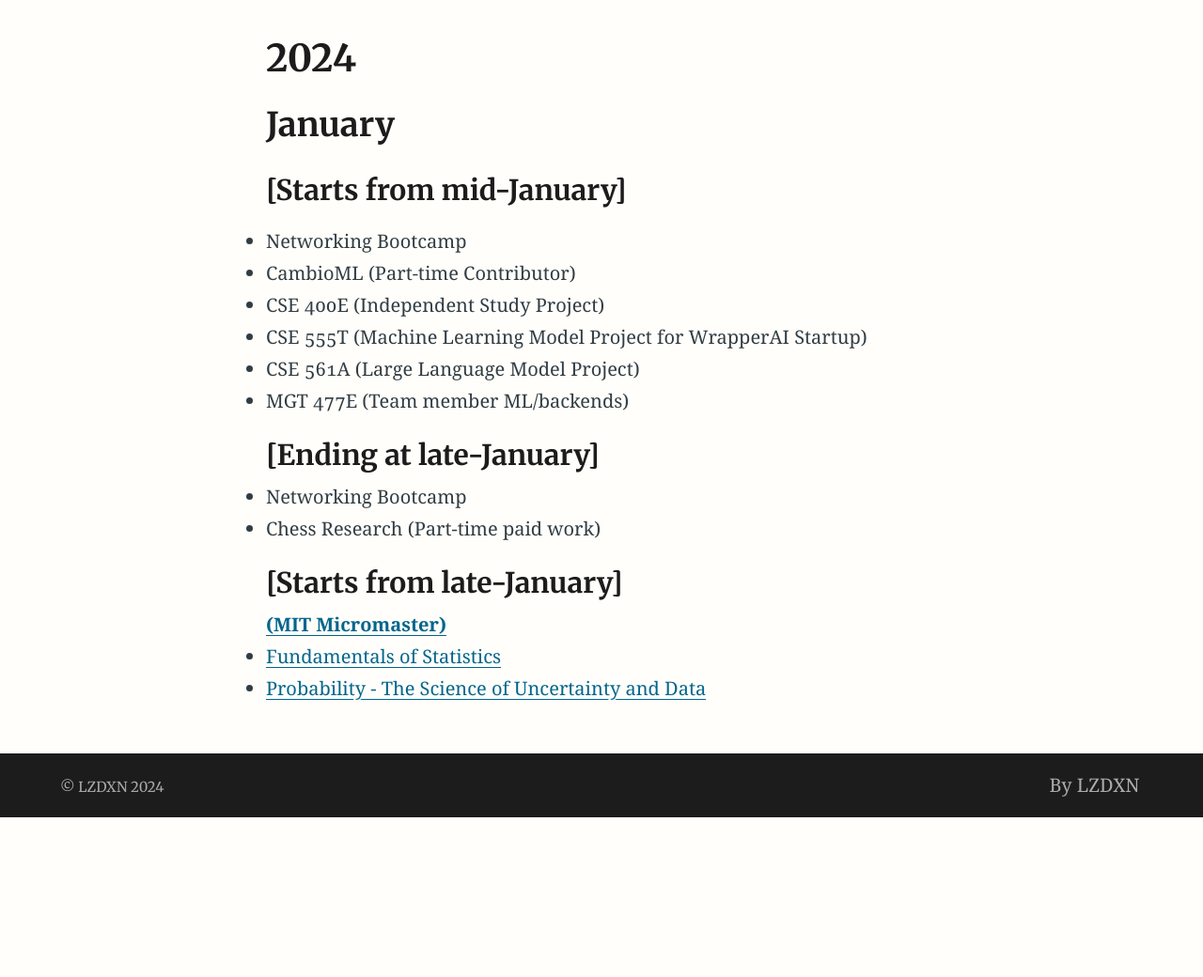
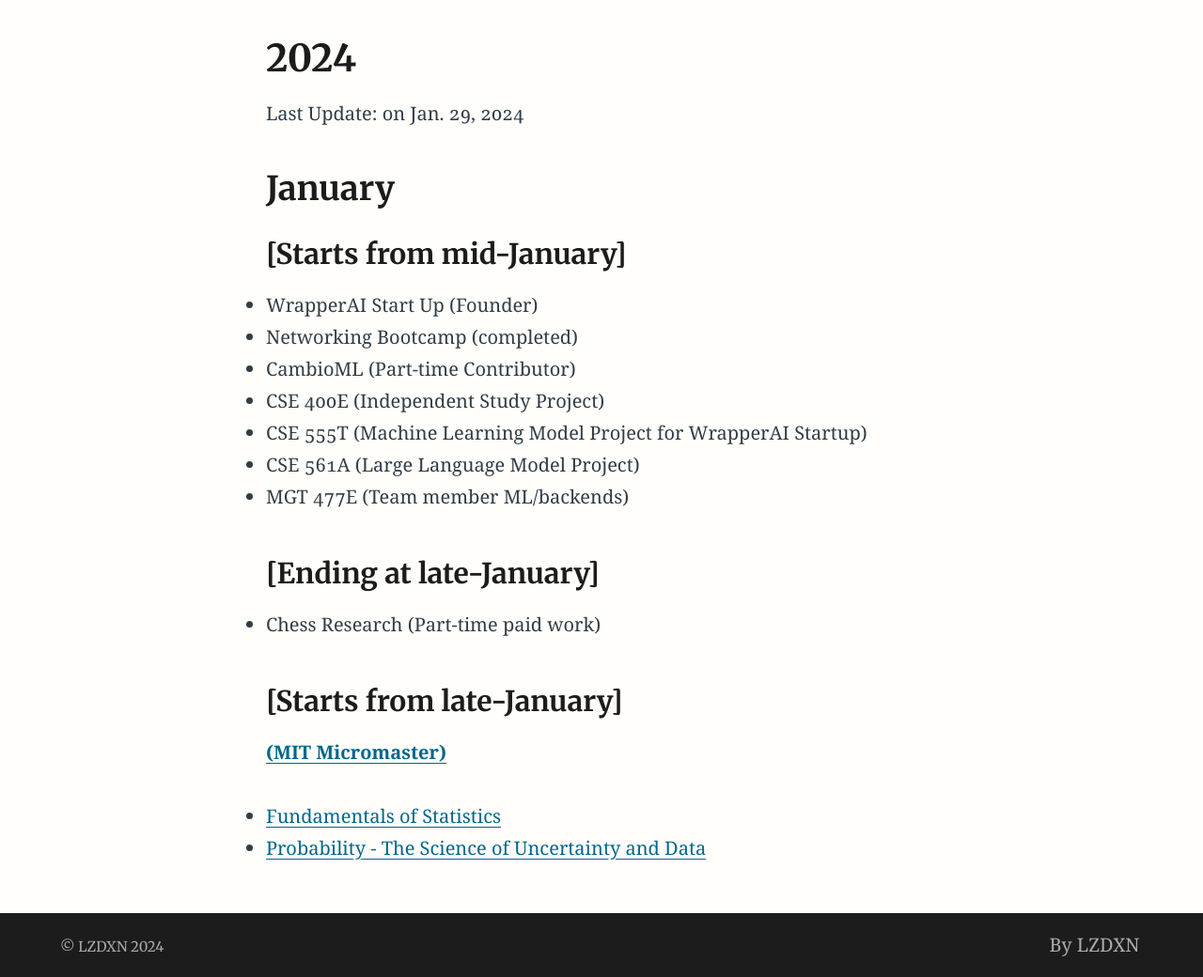
Before and after one commit to LZDXN/LZDXN.github.io, a Jekyll site: the page built from ongoing.md, in a window 1280 px wide. Shown: the part 424-1464 px from the top of the page at 94% size. Built offline with Jekyll 4.4.1, drawn with Linux system fonts in a browser that asks for light colours; before the commit the page ends 1294 px from its top, so only the background shows below that.

Commit message:
updated ongoing project and added 0129 blog

```diff
--- a/ongoing.md
+++ b/ongoing.md
@@ -6,17 +6,21 @@
 # excerpt: "Alembic is a starting point for [Jekyll](https://jekyllrb.com/) projects. Rather than starting from scratch, this boilerplate is designed to get the ball rolling immediately. Install it, configure it, tweak it, push it."
 ---
 # 2024
+Last Update: on Jan. 29, 2024
+
 ## January
 ### [Starts from mid-January]
-- Networking Bootcamp
+- WrapperAI Start Up (Founder)
+- Networking Bootcamp (completed)
 - CambioML (Part-time Contributor)
 - CSE 400E (Independent Study Project)
 - CSE 555T (Machine Learning Model Project for WrapperAI Startup)
 - CSE 561A (Large Language Model Project)
 - MGT 477E (Team member ML/backends)
+
 ### [Ending at late-January]
-- Networking Bootcamp
 - Chess Research (Part-time paid work)
+
 ### [Starts from late-January]
 [**(MIT Micromaster)**](https://www.edx.org/masters/micromasters/mitx-statistics-and-data-science-general-track)
 - [Fundamentals of Statistics](https://www.edx.org/learn/statistics/massachusetts-institute-of-technology-fundamentals-of-statistics)
```
Also changed, not shown: _posts/2024-01-12-spring-2024-preliminary-plan.md (+5 -1 lines), _posts/2024-01-29-the-league.md (added, +44 -0 lines), CNAME (line endings or trailing spaces), README.md.
